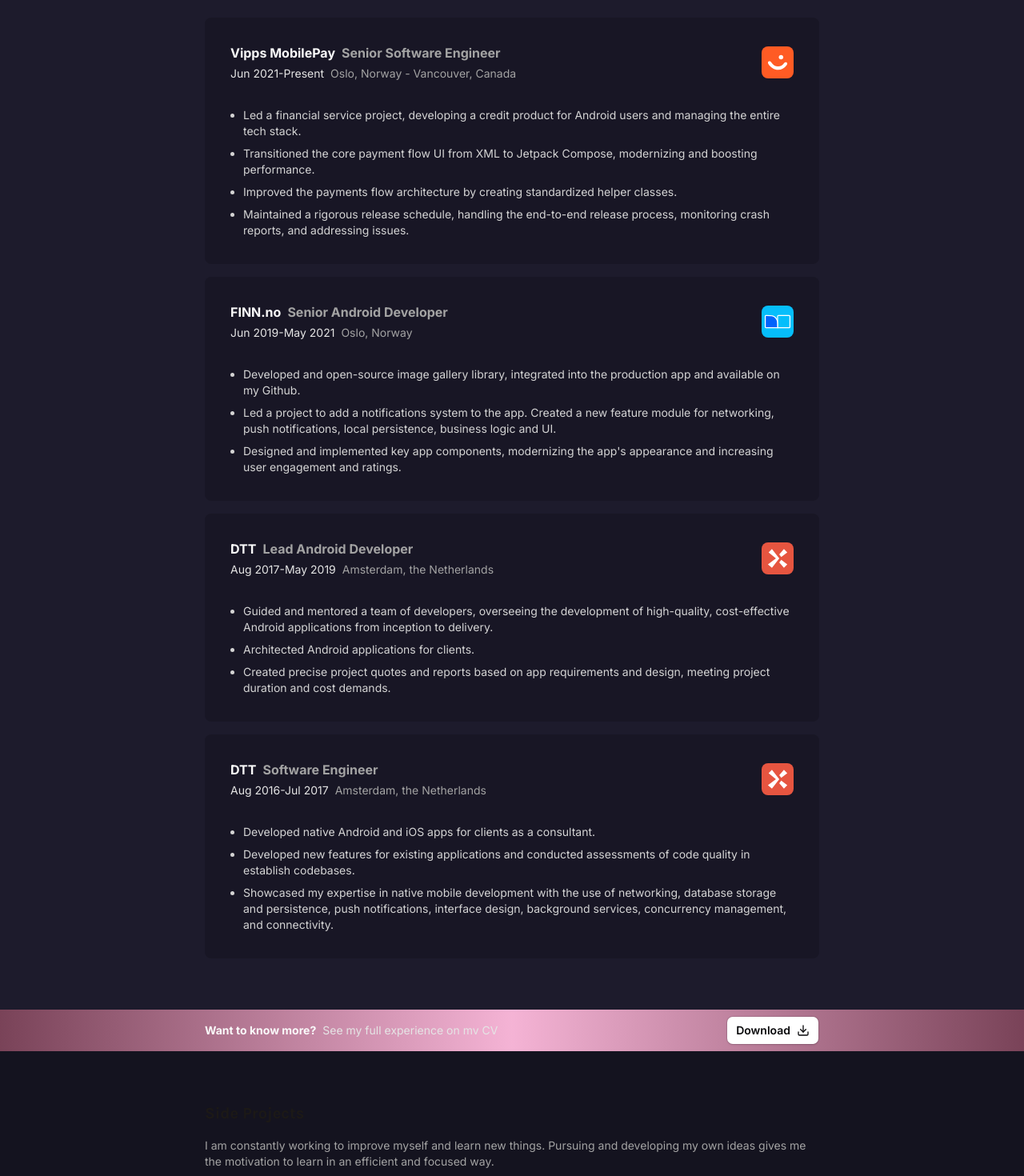
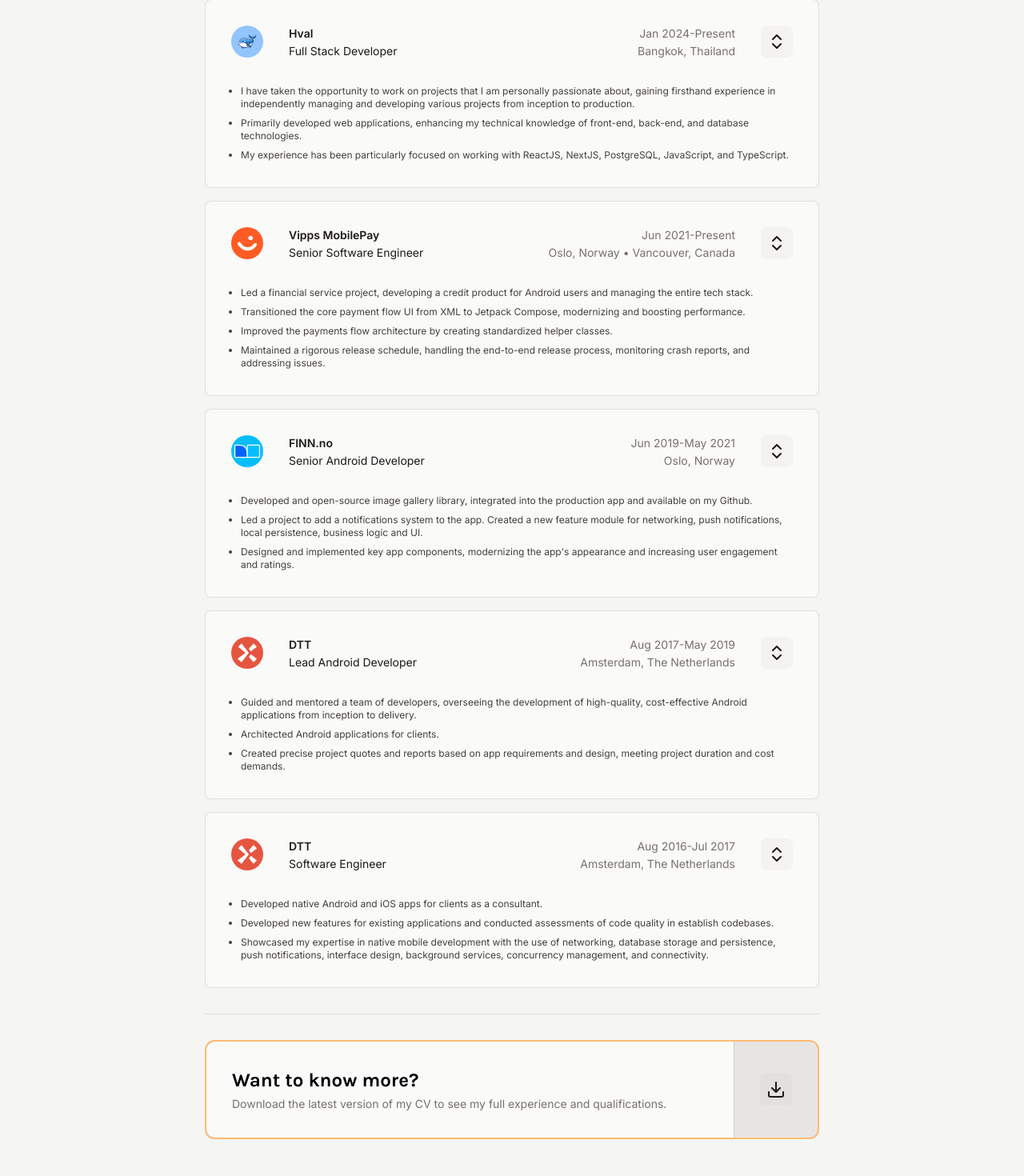
Before and after one commit to maxhves/hvesser-lewis-consulting-site, a Next.js app: page / in a window 1280 px wide. Shown: the part 1375-2845 px from the top of the page at 80% size. Built offline with nearby package versions, Linux system fonts and the light colour scheme; no server answers.

Commit message:
Updated experience section.

```diff
--- /dev/null
+++ b/src/app/home/components/experience/download-cv-banner/download-cv-banner.tsx
@@ -0,0 +1,63 @@
+import React from 'react';
+import {clsx} from "clsx";
+import {karla} from "@/app/fonts";
+
+//region Entry
+
+export function DownloadCvBanner({children}: { children: React.ReactNode }) {
+  return (
+    <div className="bg-stone-200 rounded-xl border-2 border-orange-300 flex flex-col sm:flex-row divide-x-0 divide-y sm:divide-y-0 sm:divide-x divide-stone-950/10">
+      {children}
+    </div>
+  );
+}
+
+//endregion
+
+//region Body
+
+export function DownloadCvBannerBody({children}: { children: React.ReactNode }) {
+  return (
+    <div className="flex flex-col flex-grow bg-stone-50 p-8 rounded-tl-xl rounded-tr-xl sm:rounded-tr-none rounded-bl-none sm:rounded-bl-xl space-y-2 sm:space-y-1">
+      {children}
+    </div>
+  )
+}
+
+//endregion
+
+//region Footer
+
+export function DownloadCvBannerFooter({children}: { children: React.ReactNode }) {
+  return (
+    <div className="flex sm:p-8 items-center">
+      {children}
+    </div>
+  )
+}
+
+//endregion
+
+//region Title
+
+export function DownloadCvBannerTitle({children}: { children: React.ReactNode }) {
+  return (
+    <h1 className={clsx(karla.className, "font-bold text-xl sm:text-2xl")}>
+      {children}
+    </h1>
+  )
+}
+
+//endregion
+
+//region Description
+
+export function DownloadCvBannerDescription({children}: { children: React.ReactNode }) {
+  return (
+    <p className="text-sm font-normal text-stone-500">
+      {children}
+    </p>
+  )
+}
+
+//endregion
--- /dev/null
+++ b/src/app/home/components/experience/download-cv-banner/download-cv-button.tsx
@@ -0,0 +1,48 @@
+import React from 'react';
+import {Button} from "@headlessui/react";
+import {LucideDownload} from "lucide-react";
+import {clsx} from "clsx";
+
+//region Entry
+
+export default function DownloadCvButton() {
+  return (
+    <div className="w-full">
+      <DesktopDownloadButton className="hidden sm:flex" />
+      <MobileDownloadButton className="flex sm:hidden" />
+    </div>
+  );
+}
+
+//endregion
+
+//region Desktop
+
+function DesktopDownloadButton({className}: { className?: string }) {
+  return (
+    <div className={className}>
+      <Button className="bg-stone-300/35 active:bg-stone-300/75 p-2 rounded-lg">
+        <LucideDownload className="stroke-stone-900"/>
+      </Button>
+    </div>
+  )
+}
+
+//endregion
+
+//region Mobile
+
+function MobileDownloadButton({className}: { className?: string }) {
+  return (
+    <div className={clsx(className)}>
+      <Button className="flex flex-row w-full space-x-3 bg-stone-300/35 active:bg-stone-300/75 justify-center rounded-b-lg py-4">
+        <p className="text-base font-medium text-stone-900">
+          Download
+        </p>
+        <LucideDownload className="stroke-stone-900" />
+      </Button>
+    </div>
+  )
+}
+
+//endregion
--- a/src/app/home/components/experience/experience-list.tsx
+++ b/src/app/home/components/experience/experience-list.tsx
@@ -1,5 +1,7 @@
 import React from 'react';
 import {clsx} from "clsx";
+import {Button} from "@headlessui/react";
+import {LucideChevronsUpDown} from "lucide-react";
 
 //region Entry
 
@@ -17,15 +19,15 @@
 
 export function ExperienceListItem({children}: { children: React.ReactNode }) {
   return (
-    <div className="flex flex-col bg-lavender-950/50 rounded-lg p-8 gap-y-8">
+    <div className="flex flex-col bg-stone-50 rounded-lg p-8 gap-y-8 border border-stone-950/10">
       {children}
     </div>
   )
 }
 
-export function ExperienceItemHeader({children}: { children: React.ReactNode }) {
+export function ExperienceItemHeader({className, children}: { className?: string, children: React.ReactNode }) {
   return (
-    <div className="flex gap-x-8 items-center">
+    <div className={clsx(className, "gap-x-8")}>
       {children}
     </div>
   )
@@ -33,23 +35,33 @@
 
 export function ExperienceItemHeaderImage({children}: { children: React.ReactNode }) {
   return (
-    <div className="hidden sm:block">
+    <div>
       {children}
     </div>
   )
 }
 
+export function ExperienceItemExpandCollapseButton() {
+  return (
+    <Button
+      className="grid size-10 bg-stone-200/35 active:bg-stone-200/75 rounded-lg place-items-center"
+    >
+      <LucideChevronsUpDown className="stroke-stone-900" />
+    </Button>
+  )
+}
+
 export function ExperienceItemHeaderText({children}: { children: React.ReactNode }) {
   return (
-    <div className="flex flex-col flex-grow gap-y-4 sm:gap-y-1">
+    <div className="flex flex-col flex-grow gap-y-0.5">
       {children}
     </div>
   )
 }
 
-export function ExperienceItemHeaderTextRow({children}: { children: React.ReactNode }) {
+export function ExperienceItemHeaderTextRow({className, children}: { className?: string, children: React.ReactNode }) {
   return (
-    <div className="flex flex-col sm:flex-row gap-y-1 gap-x-2">
+    <div className={clsx(className, "flex flex-row justify-between")}>
       {children}
     </div>
   )
@@ -57,7 +69,7 @@
 
 export function ExperienceItemCompanyNameText({children}: { children: React.ReactNode }) {
   return (
-    <div className="text-neutral-50 font-bold text-base">
+    <div className="text-stone-900 font-semibold text-sm">
       {children}
     </div>
   )
@@ -65,7 +77,7 @@
 
 export function ExperienceItemTitleText({children}: { children: React.ReactNode }) {
   return (
-    <div className="text-neutral-400 font-bold text-base">
+    <div className="text-stone-900 font-normal text-sm">
       {children}
     </div>
   )
@@ -73,7 +85,7 @@
 
 export function ExperienceItemDatesText({children}: { children: React.ReactNode }) {
   return (
-    <div className="text-sm text-neutral-200">
+    <div className="text-sm font-normal text-stone-500">
       {children}
     </div>
   )
@@ -81,7 +93,7 @@
 
 export function ExperienceItemLocationText({children}: { children: React.ReactNode }) {
   return (
-    <div className="text-sm text-neutral-400">
+    <div className="text-sm font-normal text-stone-500">
       {children}
     </div>
   )
@@ -97,7 +109,7 @@
 
 export function ExperienceItemDescriptionList({children}: { children: React.ReactNode }) {
   return (
-    <ul className="list-disc ps-4 space-y-2">
+    <ul className="list-disc ps-3 space-y-2">
       {children}
     </ul>
   )
@@ -105,7 +117,7 @@
 
 export function ExperienceItemDescriptionListItem({children}: { children: React.ReactNode }) {
   return (
-    <li className="text-sm text-neutral-300">
+    <li className="text-xs/4 text-stone-700">
       {children}
     </li>
   )
--- a/src/app/home/components/experience/experience-section.tsx
+++ b/src/app/home/components/experience/experience-section.tsx
@@ -10,7 +10,7 @@
   ExperienceItemContent,
   ExperienceItemDatesText,
   ExperienceItemDescriptionList,
-  ExperienceItemDescriptionListItem,
+  ExperienceItemDescriptionListItem, ExperienceItemExpandCollapseButton,
   ExperienceItemHeader,
   ExperienceItemHeaderImage,
   ExperienceItemHeaderText,
@@ -21,16 +21,37 @@
   ExperienceListItem
 } from "@/app/home/components/experience/experience-list";
 import {EXPERIENCE_NAV_SECTION} from "@/app/home/data/navigation/home-navigation-section";
+import {Divider} from "@/components/ui/divider";
+import {
+  DownloadCvBanner,
+  DownloadCvBannerBody, DownloadCvBannerDescription, DownloadCvBannerFooter, DownloadCvBannerTitle
+} from "@/app/home/components/experience/download-cv-banner/download-cv-banner";
+import DownloadCvButton from "@/app/home/components/experience/download-cv-banner/download-cv-button";
+import HvalLogo from "@/components/icon/company-logo/hval-logo";
 
 //region Model
 
 const pastExperience: Experience[] = [
   {
+    title: "Full Stack Developer",
+    companyName: "Hval",
+    startDate: "Jan 2024",
+    endDate: "Present",
+    location: "Bangkok, Thailand",
+    locationShorthand: "Thailand",
+    descriptionItems: [
+      "I have taken the opportunity to work on projects that I am personally passionate about, gaining firsthand experience in independently managing and developing various projects from inception to production.",
+      "Primarily developed web applications, enhancing my technical knowledge of front-end, back-end, and database technologies.",
+      "My experience has been particularly focused on working with ReactJS, NextJS, PostgreSQL, JavaScript, and TypeScript."
+    ],
+  },
+  {
     title: "Senior Software Engineer",
     companyName: "Vipps MobilePay",
-    startYear: "Jun 2021",
-    endYear: "Present",
-    location: "Oslo, Norway - Vancouver, Canada",
+    startDate: "Jun 2021",
+    endDate: "Present",
+    location: "Oslo, Norway • Vancouver, Canada",
+    locationShorthand: "Norway • Canada",
     descriptionItems: [
       "Led a financial service project, developing a credit product for Android users and managing the entire tech stack.",
       "Transitioned the core payment flow UI from XML to Jetpack Compose, modernizing and boosting performance.",
@@ -41,9 +62,10 @@
   {
     title: "Senior Android Developer",
     companyName: "FINN.no",
-    startYear: "Jun 2019",
-    endYear: "May 2021",
+    startDate: "Jun 2019",
+    endDate: "May 2021",
     location: "Oslo, Norway",
+    locationShorthand: "Norway",
     descriptionItems: [
       "Developed and open-source image gallery library, integrated into the production app and available on my Github.",
       "Led a project to add a notifications system to the app. Created a new feature module for networking, push notifications, local persistence, business logic and UI.",
@@ -53,9 +75,10 @@
   {
     title: "Lead Android Developer",
     companyName: "DTT",
-    startYear: "Aug 2017",
-    endYear: "May 2019",
-    location: "Amsterdam, the Netherlands",
+    startDate: "Aug 2017",
+    endDate: "May 2019",
+    location: "Amsterdam, The Netherlands",
+    locationShorthand: "The Netherlands",
     descriptionItems: [
       "Guided and mentored a team of developers, overseeing the development of high-quality, cost-effective Android applications from inception to delivery.",
       "Architected Android applications for clients.",
@@ -65,9 +88,10 @@
   {
     title: "Software Engineer",
     companyName: "DTT",
-    startYear: "Aug 2016",
-    endYear: "Jul 2017",
-    location: "Amsterdam, the Netherlands",
+    startDate: "Aug 2016",
+    endDate: "Jul 2017",
+    location: "Amsterdam, The Netherlands",
+    locationShorthand: "The Netherlands",
     descriptionItems: [
       "Developed native Android and iOS apps for clients as a consultant.",
       "Developed new features for existing applications and conducted assessments of code quality in establish codebases.",
@@ -82,38 +106,70 @@
 
 export default function ExperienceSection() {
   return (
-    <section id={EXPERIENCE_NAV_SECTION.id} className="bg-lavender-900 scroll-mt-14">
+    <section id={EXPERIENCE_NAV_SECTION.id} className="bg-stone-100 scroll-mt-14">
       <ContentContainer className="py-16">
         <SectionHeader>
-          Professional Experience
+          Work Experience
         </SectionHeader>
 
-        <ExperienceList className="mt-10">
+        <ExperienceList className="mt-4">
           {pastExperience.map((experience: Experience) => (
             <ExperienceListItem key={experience.title + experience.companyName}>
-              <ExperienceItemHeader>
+              <ExperienceItemHeader className="hidden sm:flex">
+                <ExperienceItemHeaderImage>
+                  <CompanyLogoForCompanyName companyName={experience.companyName} />
+                </ExperienceItemHeaderImage>
+
                 <ExperienceItemHeaderText>
                   <ExperienceItemHeaderTextRow>
                     <ExperienceItemCompanyNameText>
                       {experience.companyName}
                     </ExperienceItemCompanyNameText>
+                    <ExperienceItemDatesText>
+                      {experience.startDate}-{experience.endDate}
+                    </ExperienceItemDatesText>
+                  </ExperienceItemHeaderTextRow>
+                  <ExperienceItemHeaderTextRow>
                     <ExperienceItemTitleText>
                       {experience.title}
                     </ExperienceItemTitleText>
-                  </ExperienceItemHeaderTextRow>
-                  <ExperienceItemHeaderTextRow>
-                    <ExperienceItemDatesText>
-                      {experience.startYear}-{experience.endYear}
-                    </ExperienceItemDatesText>
                     <ExperienceItemLocationText>
                       {experience.location}
                     </ExperienceItemLocationText>
                   </ExperienceItemHeaderTextRow>
                 </ExperienceItemHeaderText>
 
-                <ExperienceItemHeaderImage>
-                  <CompanyLogoForCompanyName companyName={experience.companyName} />
-                </ExperienceItemHeaderImage>
+                <ExperienceItemExpandCollapseButton />
+              </ExperienceItemHeader>
+
+              <ExperienceItemHeader className="flex sm:hidden flex-col">
+                <div className="flex flex-row justify-between">
+                  <ExperienceItemHeaderImage>
+                    <CompanyLogoForCompanyName companyName={experience.companyName} />
+                  </ExperienceItemHeaderImage>
+                  <ExperienceItemExpandCollapseButton />
+                </div>
+
+                <ExperienceItemHeaderText>
+                  <ExperienceItemHeaderTextRow className="mt-4">
+                    <ExperienceItemCompanyNameText>
+                      {experience.companyName}
+                    </ExperienceItemCompanyNameText>
+                  </ExperienceItemHeaderTextRow>
+                  <ExperienceItemHeaderTextRow>
+                    <ExperienceItemTitleText>
+                      {experience.title}
+                    </ExperienceItemTitleText>
+                  </ExperienceItemHeaderTextRow>
+                  <ExperienceItemHeaderTextRow className="mt-3">
+                    <ExperienceItemLocationText>
+                      {experience.locationShorthand}
+                    </ExperienceItemLocationText>
+                    <ExperienceItemDatesText>
+                      {experience.startDate}-{experience.endDate}
+                    </ExperienceItemDatesText>
+                  </ExperienceItemHeaderTextRow>
+                </ExperienceItemHeaderText>
               </ExperienceItemHeader>
 
               <ExperienceItemContent>
@@ -128,6 +184,22 @@
             </ExperienceListItem>
           ))}
         </ExperienceList>
+
+        <Divider className="my-8" />
+
+        <DownloadCvBanner>
+          <DownloadCvBannerBody>
+            <DownloadCvBannerTitle>
+              Want to know more?
+            </DownloadCvBannerTitle>
+            <DownloadCvBannerDescription>
+              Download the latest version of my CV to see my full experience and qualifications.
+            </DownloadCvBannerDescription>
+          </DownloadCvBannerBody>
+          <DownloadCvBannerFooter>
+            <DownloadCvButton />
+          </DownloadCvBannerFooter>
+        </DownloadCvBanner>
       </ContentContainer>
     </section>
   );
@@ -139,12 +211,14 @@
 
 function CompanyLogoForCompanyName({companyName}: { companyName: string }) {
   switch (companyName) {
+    case 'Hval':
+      return <HvalLogo className="rounded-full" />
     case 'Vipps MobilePay':
-      return <VippsLogo className="size-10 rounded-lg" />
+      return <VippsLogo className="size-10 rounded-full" />
     case 'FINN.no':
-      return <FinnLogo className="size-10 rounded-lg" />
+      return <FinnLogo className="size-10 rounded-full" />
     case 'DTT':
-      return <DttLogo className="size-10 rounded-lg" />
+      return <DttLogo className="size-10 rounded-full" />
   }
 }
 
--- a/src/app/page.tsx
+++ b/src/app/page.tsx
@@ -1,7 +1,6 @@
 import AboutSection from "@/app/home/components/about/about-section";
 import IntroductionSection from "@/app/home/components/introduction/introduction-section";
 import ExperienceSection from "@/app/home/components/experience/experience-section";
-import DownloadCvBanner from "@/app/home/components/cv-banner/download-cv-banner";
 import ProjectsSection from "@/app/home/components/projects/projects-section";
 import ContactSection from "@/app/home/components/contact/contact-section";
 import {Divider} from "@/components/ui/divider";
@@ -14,8 +13,9 @@
       <IntroductionSection />
       <Divider />
       <AboutSection />
+      <Divider />
       <ExperienceSection />
-      <DownloadCvBanner />
+      <Divider />
       <ProjectsSection />
       <ContactSection />
     </main>
--- /dev/null
+++ b/src/components/icon/company-logo/hval-logo.tsx
@@ -0,0 +1,29 @@
+import React from 'react';
+import {clsx} from "clsx";
+import Image from "next/image";
+
+//region Image resource
+
+import hvalImageSource from '@/../public/images/company/hval_logo.png'
+
+//endregion
+
+//region Implementation
+
+export default function HvalLogo({className}: { className?: string }) {
+  return (
+    <div className={clsx(className, "grid size-10 bg-blue-300 place-items-center")}>
+      <Image
+        className="size-8"
+        src={hvalImageSource}
+        alt="Hval logo"
+        width={40}
+        height={40}
+        unoptimized={true}
+        quality={100}
+      />
+    </div>
+  );
+}
+
+//endregion
--- a/src/types/experience/experience.tsx
+++ b/src/types/experience/experience.tsx
@@ -1,8 +1,9 @@
 export interface Experience {
   title: string,
   companyName: string,
-  startYear: string,
-  endYear: string,
+  startDate: string,
+  endDate: string,
   location: string,
+  locationShorthand: string,
   descriptionItems: string[]
 }
```
Also changed, not shown: public/images/company/hval_logo.png (added).
